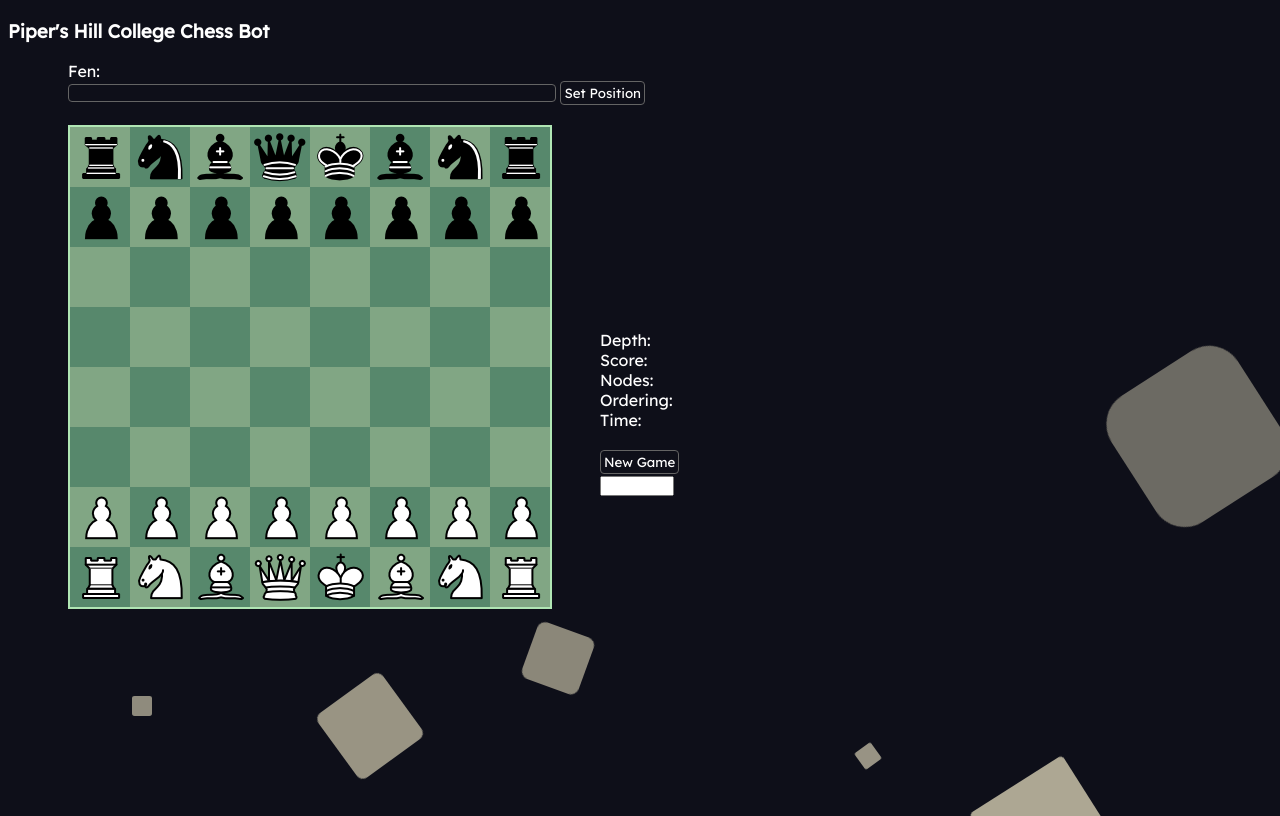
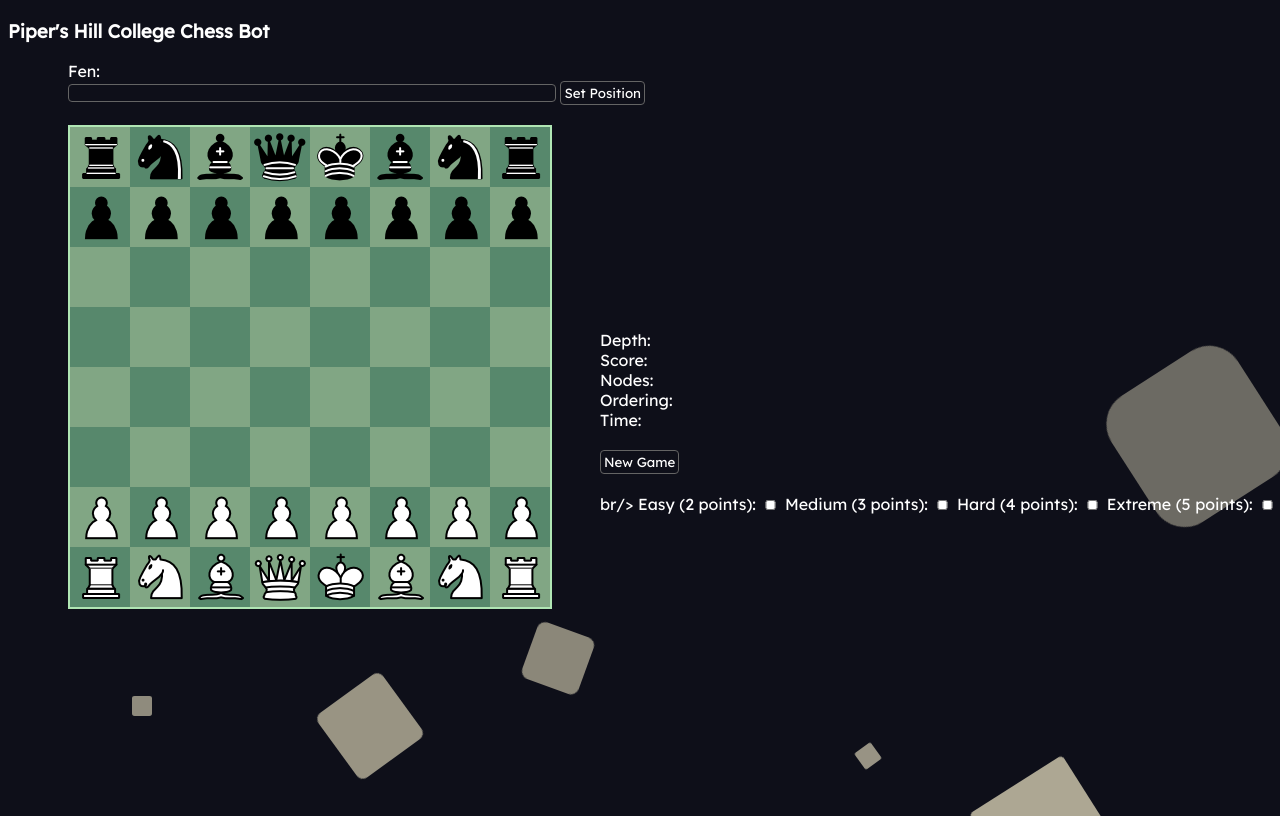
Before and after one commit to ChimkariweObuseh/chess-bot, a plain HTML site: page index.html in a window 1280 px wide. Shown: the top 816 px of the page. Drawn offline with Linux system fonts and the light colour scheme.

Commit message:
Update index.html

```diff
--- a/index.html
+++ b/index.html
@@ -27,12 +27,27 @@
 			<span id="OrderingOut">Ordering:</span><br/>
 			<span id="TimeOut">Time:</span><br/><br/>
 			<button type="button" id="NewGameButton">New Game</button><br/>
-			<span id="GameStatus"></span>
-			<select id="Difficulty">
-				<option>Easy</option>
-				<option>Medium</option>
-				<option>Hard</option>
-			</select>
+			<span id="GameStatus"></span><br/>br/>
+			<label for="easy"> Easy (2 points): </label>
+			<input type="checkbox" id="easy" name="easy" value="Easy" oninput="
+				MAXDEPTH = 1;
+				console.log('easy');
+				">
+            <label for="medium"> Medium (3 points): </label>
+            <input type="checkbox" id="medium" name="medium" value="Medium" oninput="
+				MAXDEPTH = 2;
+				console.log('medium');
+				">
+            <label for="hard"> Hard (4 points): </label>
+            <input type="checkbox" id="hard" name="hard" value="Hard" oninput="
+				MAXDEPTH = 3;
+				console.log('hard');
+				">
+            <label for="extreme"> Extreme (5 points): </label>
+            <input type="checkbox" id="extreme" name="extreme" value="Extreme" oninput="
+				MAXDEPTH = 4;
+				console.log('extreme');
+				">
 		</div>
             <ul class="circles">
                     <li></li>
```
